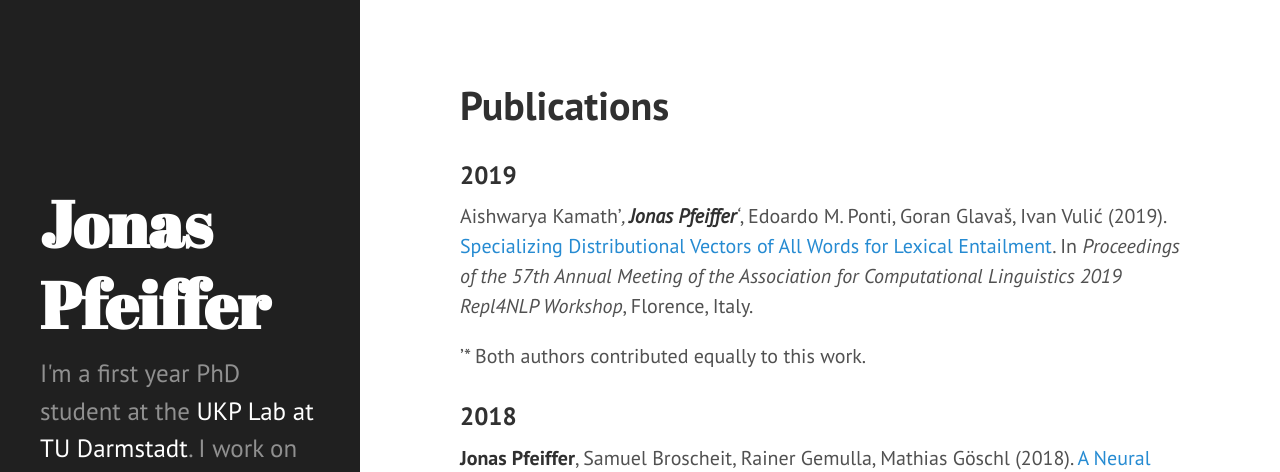
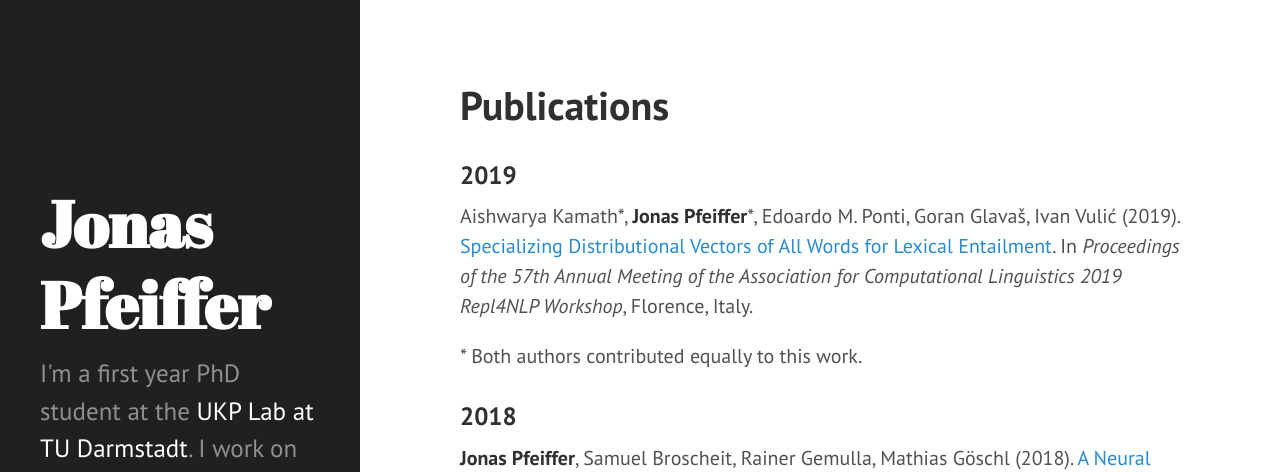
Before and after one commit to JoPfeiff/JoPfeiff_github_io, a Jekyll site: the page built from publications.md, in a window 1280 px wide. Shown: the top 472 px of the page. Built offline with Jekyll 4.4.1, drawn with Linux system fonts in a browser that asks for light colours; Markdown is read by kramdown in place of the engine named in the settings.

```diff
--- a/publications.md
+++ b/publications.md
@@ -6,9 +6,9 @@ title: Publications
 ### 2019
 
 
-Aishwarya Kamath'*, **Jonas Pfeiffer**'*, Edoardo M. Ponti, Goran Glavaš, Ivan Vulić (2019). [Specializing Distributional Vectors of All Words for Lexical Entailment](https://sites.google.com/view/repl4nlp2019/accepted-papers). In *Proceedings of the 57th Annual Meeting of the Association for Computational Linguistics 2019 Repl4NLP Workshop*, Florence, Italy.
+Aishwarya Kamath\*, **Jonas Pfeiffer**\*, Edoardo M. Ponti, Goran Glavaš, Ivan Vulić (2019). [Specializing Distributional Vectors of All Words for Lexical Entailment](https://sites.google.com/view/repl4nlp2019/accepted-papers). In *Proceedings of the 57th Annual Meeting of the Association for Computational Linguistics 2019 Repl4NLP Workshop*, Florence, Italy.
 
-'* Both authors contributed equally to this work.
+\* Both authors contributed equally to this work.
 
 
 ### 2018
```
